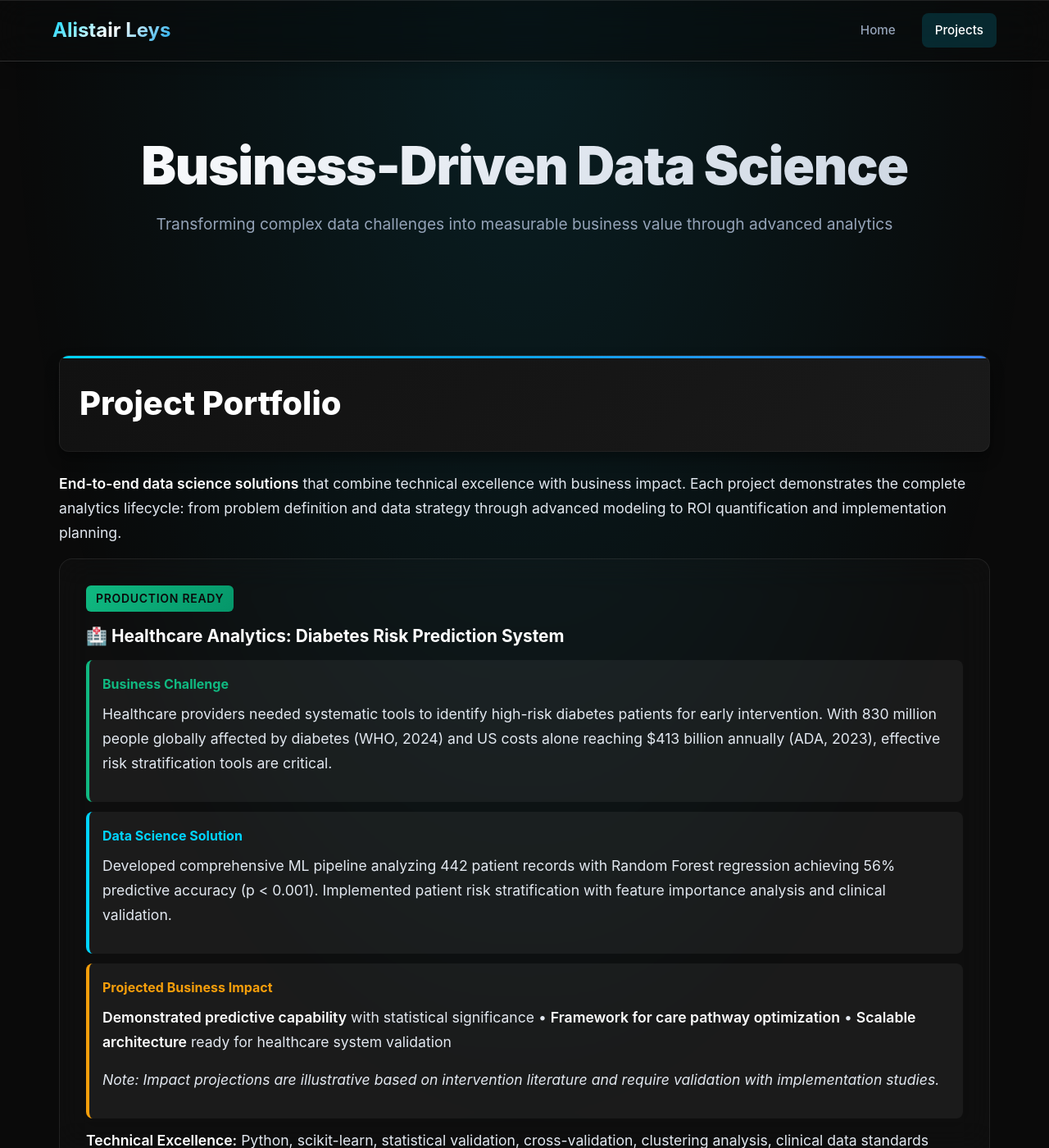
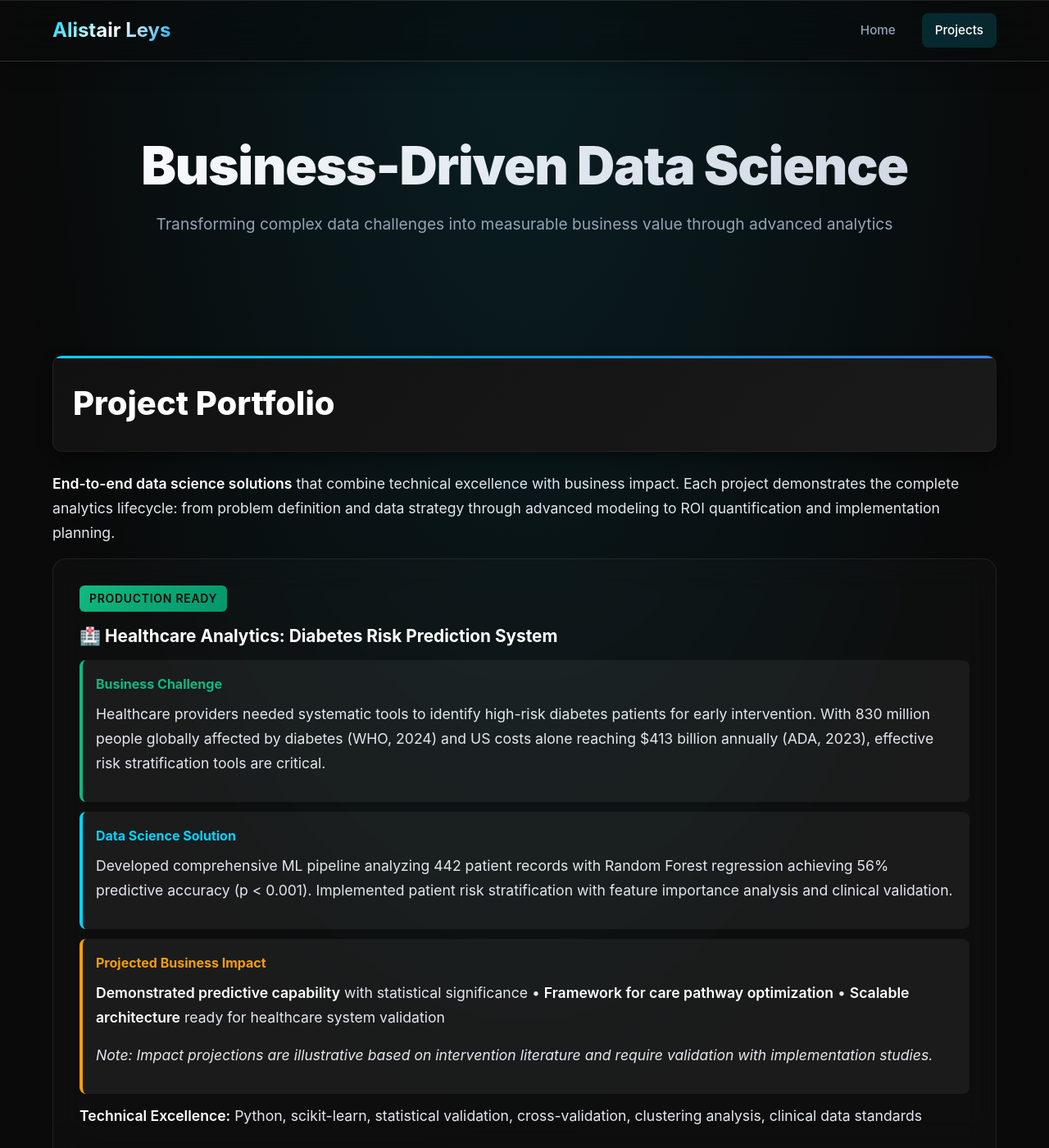
Before and after one commit to AlistairLeys/alistairleys.github.io, a Jekyll site: the page projects/index.html, which Jekyll copies as it is, in a window 1280 px wide and 1400 px high. Shown: the whole window at 82% size. Built offline with Jekyll 4.4.1, drawn with Linux system fonts in a browser that asks for light colours.

Commit message:
Copy exact header CSS from home page to projects page
Changed container padding from '0 2rem' to '0 var(--spacing-xl)' to match home page exactly.
Now 100% identical - copied entire header section verbatim from index.html.

```diff
--- a/projects/index.html
+++ b/projects/index.html
@@ -122,7 +122,7 @@
         .container {
             max-width: 1200px;
             margin: 0 auto;
-            padding: 0 2rem;
+            padding: 0 var(--spacing-xl);
             position: relative;
             z-index: 2;
         }
```
